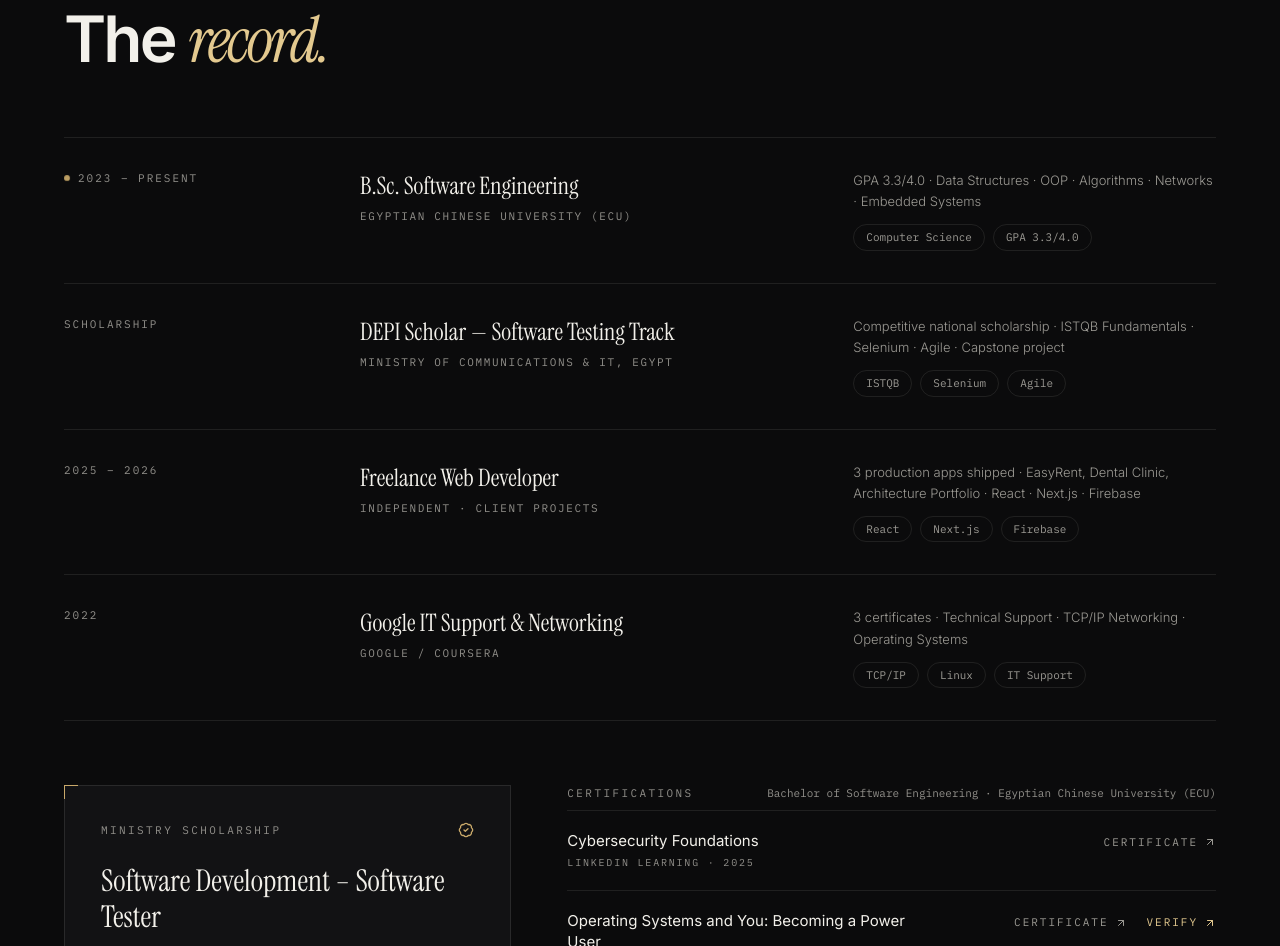
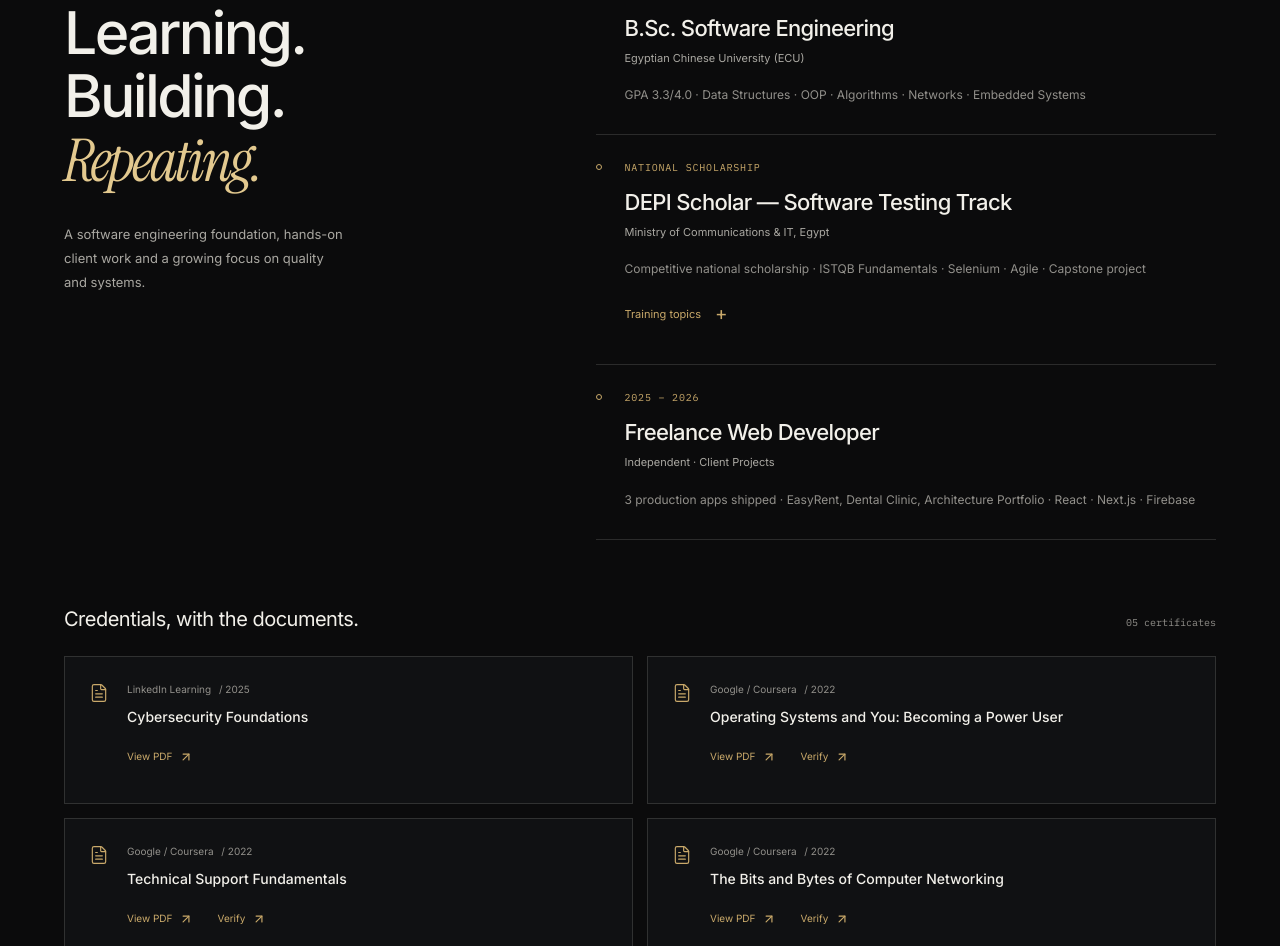
Before and after one commit to Ahmed-Karam28/Ahmed-Karam-Portfolio, a React (Vite) app: page / in a window 1280 px wide. Shown: the part 4246-5192 px from the top of the page. Built offline with nearby package versions, Linux system fonts and the light colour scheme.

Commit message:
Polish portfolio review experience

```diff
--- a/src/components/sections/Experience.jsx
+++ b/src/components/sections/Experience.jsx
@@ -1,138 +1,106 @@
-import React from 'react';
-import { ArrowUpRight, BadgeCheck } from 'lucide-react';
-import { experienceTimeline, scholarship, certifications, education } from '../../data/portfolioData';
-import Reveal from '../ui/Reveal';
+import React from "react";
+import { ArrowUpRight, FileText } from "lucide-react";
+import {
+  experienceTimeline,
+  scholarship,
+  certifications,
+} from "../../data/portfolioData";
+import Reveal from "../ui/Reveal";
 
-/* ─────────────────────────────────────────────────
-   Experience · education, scholarship and freelance
-   record as a ruled ledger, followed by verifiable
-   certifications.
-───────────────────────────────────────────────── */
-const Experience = () => {
+export default function Experience() {
   return (
-    <section id="experience" className="scroll-mt-20">
-      <div className="max-w-[1200px] mx-auto px-6 pt-24 md:pt-32 pb-20">
+    <section id="experience" className="experience-section section-shell">
+      <div className="experience-layout">
         <Reveal>
-          <span className="eyebrow block mb-4">03 · Experience &amp; education</span>
-          <h2 className="display text-[clamp(2.2rem,5vw,4rem)] mb-12 md:mb-16">
-            The <span className="font-serif italic font-normal text-goldbright">record.</span>
+          <div className="section-heading">
+            <div>
+              <span className="eyebrow">03 / Experience &amp; education</span>
+              <h2>
+                Learning. <br />
+                Building. <br />
+                <em>Repeating.</em>
               </h2>
-        </Reveal>
-
-        {/* Ledger */}
-        <div className="border-t hairline mb-16">
-          {experienceTimeline.map((item) => (
-            <Reveal key={`${item.title.includes('DEPI') ? 'Scholarship' : item.period}-${item.title}`}>
-              <div className="grid grid-cols-1 md:grid-cols-12 gap-3 md:gap-8 py-8 border-b hairline group">
-                <div className="md:col-span-3">
-                  <span className="font-mono text-[11px] uppercase tracking-[0.18em] text-faint flex items-center gap-2">
-                    {item.active && !item.title.includes('DEPI') && (
-                      <span className="w-1.5 h-1.5 rounded-full bg-gold animate-pulse-dot" aria-hidden="true" />
-                    )}
-                    {item.title.includes('DEPI') ? 'Scholarship' : item.period}
-                  </span>
-                </div>
-                <div className="md:col-span-5">
-                  <h3 className="font-serif text-xl md:text-2xl text-paper leading-snug">
-                    {item.title}
-                  </h3>
-                  <p className="font-mono text-[11px] uppercase tracking-[0.15em] text-faint mt-1.5">
-                    {item.org}
+              <p className="experience-intro">
+                A software engineering foundation, hands-on client work and a
+                growing focus on quality and systems.
               </p>
             </div>
-                <div className="md:col-span-4 flex flex-col gap-3">
-                  <p className="text-[13px] text-muted leading-relaxed font-light">{item.desc}</p>
-                  <div className="flex flex-wrap gap-2">
-                    {item.tags.map((t) => (
-                      <span key={t} className="tag">{t}</span>
+          </div>
+        </Reveal>
+        <div className="experience-ledger">
+          {experienceTimeline
+            .filter((item) => !item.title.includes("Google IT"))
+            .map((item) => (
+              <Reveal key={item.title}>
+                <article>
+                  <div className="timeline-period">
+                    <span className="timeline-dot" />
+                    {item.title.includes("DEPI")
+                      ? "National scholarship"
+                      : item.period}
+                  </div>
+                  <h3>{item.title}</h3>
+                  <p className="timeline-org">{item.org}</p>
+                  <p className="timeline-desc">{item.desc}</p>
+                  {item.title.includes("DEPI") && (
+                    <details className="scholarship-details">
+                      <summary>
+                        Training topics <PlusSign />
+                      </summary>
+                      <ul>
+                        {scholarship.modules.map((module) => (
+                          <li key={module}>{module}</li>
+                        ))}
+                      </ul>
+                    </details>
+                  )}
+                </article>
+              </Reveal>
             ))}
         </div>
       </div>
-              </div>
-            </Reveal>
-          ))}
-        </div>
-
-        <div className="grid grid-cols-1 lg:grid-cols-12 gap-10 lg:gap-14 items-start">
-          {/* DEPI scholarship */}
-          <Reveal className="lg:col-span-5">
-            <div className="frame bg-panel p-7 md:p-9">
-              <div className="flex items-center justify-between gap-4 mb-6">
-                <span className="eyebrow">Ministry scholarship</span>
-                <BadgeCheck size={16} className="text-gold" />
-              </div>
-              <h3 className="font-serif text-2xl md:text-3xl text-paper leading-tight mb-2">
-                {scholarship.title}
-              </h3>
-              <p className="font-mono text-[11px] uppercase tracking-[0.15em] text-faint mb-5">
-                {scholarship.provider}
-              </p>
-              <p className="text-sm text-muted leading-relaxed font-light mb-7">
-                {scholarship.description}
-              </p>
-              <ul className="grid grid-cols-1 gap-2.5 border-t hairline pt-5">
-                {scholarship.modules.map((m) => (
-                  <li key={m} className="flex gap-3 text-[13px] text-muted/90">
-                    <span className="text-gold select-none">·</span>
-                    <span>{m}</span>
-                  </li>
-                ))}
-              </ul>
-            </div>
-          </Reveal>
-
-          {/* Certifications */}
-          <div className="lg:col-span-7">
-            <Reveal>
-              <div className="flex items-baseline justify-between mb-2">
-                <span className="eyebrow">Certifications</span>
-                <span className="font-mono text-[11px] text-faint">
-                  {education.degree} · {education.institution}
+      <div className="credential-heading">
+        <h3>Credentials, with the documents.</h3>
+        <span>
+          {String(certifications.length).padStart(2, "0")} certificates
         </span>
       </div>
-            </Reveal>
-            <div className="border-t hairline">
+      <div className="credential-grid">
         {certifications.map((cert) => (
-                <Reveal key={cert.title}>
-                  <div className="grid grid-cols-1 sm:grid-cols-12 gap-2 sm:gap-6 items-baseline py-5 border-b hairline">
-                    <div className="sm:col-span-7">
-                      <h4 className="text-[15px] text-paper leading-snug">{cert.title}</h4>
-                      <p className="font-mono text-[10px] uppercase tracking-[0.18em] text-faint mt-1">
-                        {cert.issuer} · {cert.date}
+          <article className="credential-card" key={cert.title}>
+            <FileText size={20} strokeWidth={1.4} aria-hidden="true" />
+            <div className="credential-content">
+              <p>
+                {cert.issuer} <span>/ {cert.date}</span>
               </p>
-                    </div>
-                    <div className="sm:col-span-5 flex items-center sm:justify-end gap-5">
-                      <a
-                        href={cert.file}
-                        target="_blank"
-                        rel="noopener noreferrer"
-                        className="u-link inline-flex items-center gap-1.5 font-mono text-[11px] uppercase tracking-[0.18em] text-muted hover:text-paper transition-colors"
-                      >
-                        Certificate
-                        <ArrowUpRight size={12} />
+              <h4>{cert.title}</h4>
+              <div className="credential-links">
+                <a href={cert.file} target="_blank" rel="noopener noreferrer">
+                  View PDF <ArrowUpRight size={14} aria-hidden="true" />
+                  <span className="sr-only">
+                    , {cert.title}, opens in new tab
+                  </span>
                 </a>
                 {cert.verifyUrl && (
                   <a
                     href={cert.verifyUrl}
                     target="_blank"
                     rel="noopener noreferrer"
-                          className="u-link inline-flex items-center gap-1.5 font-mono text-[11px] uppercase tracking-[0.18em] text-goldbright"
                   >
-                          Verify
-                          <ArrowUpRight size={12} />
+                    Verify <ArrowUpRight size={14} aria-hidden="true" />
+                    <span className="sr-only">
+                      , {cert.title}, opens in new tab
+                    </span>
                   </a>
                 )}
               </div>
             </div>
-                </Reveal>
+          </article>
         ))}
-            </div>
-          </div>
-        </div>
-
       </div>
     </section>
   );
-};
-
-export default Experience;
+}
+function PlusSign() {
+  return <span aria-hidden="true">+</span>;
+       }
```
Lines whose indentation alone changed are shown as unchanged.
